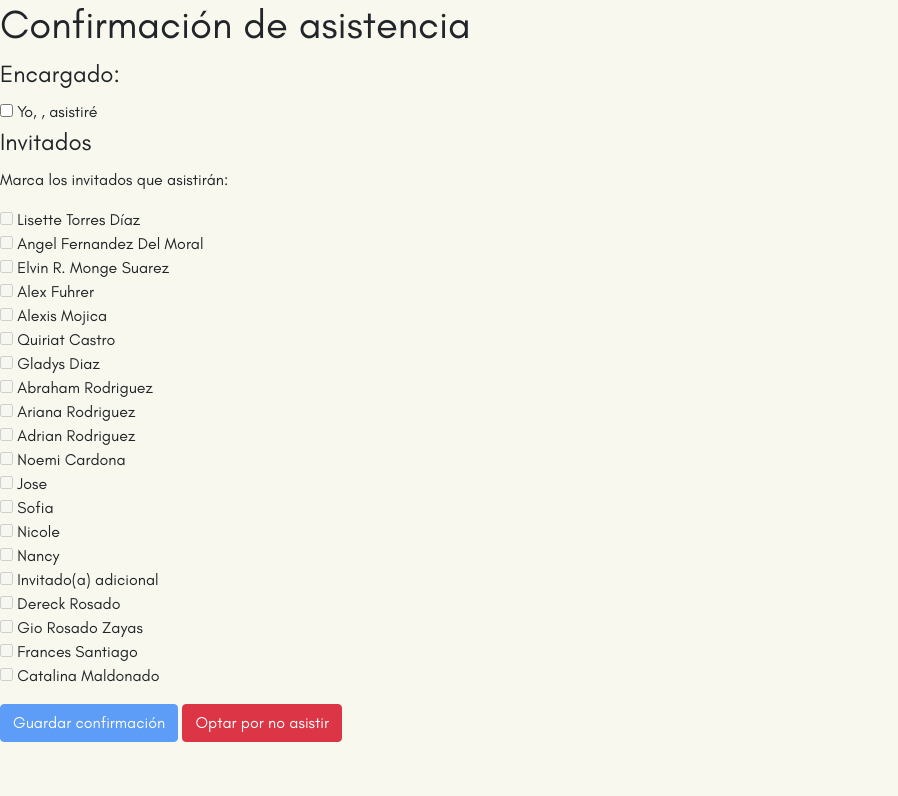
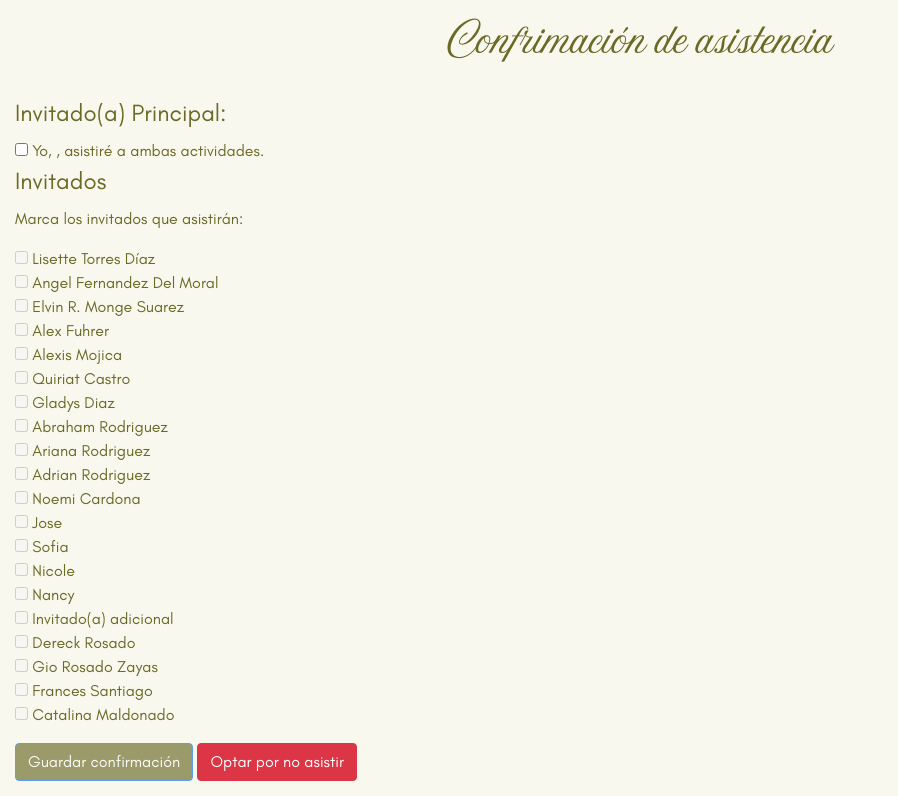
Before and after one commit to cpmt10/A-CWeddingSite, a Flask app: template website/templates/confirmation_form.html in a window 1280 px wide. Shown: the part 40-836 px from the top of the page, without its empty margins (0-898 px from the left). Before the commit the page ends 782 px from the top, so only its background shows below. Run offline with Flask 3, Linux system fonts and the light colour scheme; the template is opened without the code that fills it: values that come from a table or form of the project are taken from there, others are empty; some libraries are stand-ins or nearby versions.

Commit message:
style confirmation (#27)
Co-authored-by: claudiapao10 <claudiapaolamonge10@gmail.com>

```diff
--- a/website/static/css/confirmation_style.css
+++ b/website/static/css/confirmation_style.css
@@ -13,6 +13,11 @@
 @font-face {
   font-family: glaciarIndifference;
   src: url(../fonts/glacial-indifference.regular.otf);
+}
+
+@font-face {
+  font-family: Amoresa;
+  src: url(../fonts/Amoresa.ttf);
 }
 
 /** Base CSS for the whole file. This may be overriden per class, id, etc. **/
@@ -33,20 +38,6 @@ body {
 
 ::selection {
   background: rgb(255, 255, 255);
-}
-
-footer {
-  display: flex;
-  flex-direction: column;
-  justify-content: center;
-  align-items: center;
-  text-align: center;
-  color: #6a6926;
-  box-shadow: 0 0 5px rgba(0, 0, 0, 0);
-}
-
-footer p {
-  margin: 10px;
 }
 
 /** CSS for nav-bar. **/
@@ -121,31 +112,25 @@ a {
   border-radius: 20px;
 }
 
-/** CSS for index introduction section (home) **/
+/** CSS for Title **/
 
-.index-introduction {
-  display: flex;
-  flex-direction: column;
+.confirmation-title h1 {
+  padding-top: 30px;
+  width: 100%;
+  font-size: 35px;
+  font-family: Amoresa;
   justify-content: center;
-  text-align: center;
-  font-family: theSeasons;
-  text-decoration: none;
-  color: #ffffff;
+  color: #6a6926;
 }
 
-.index-introduction .index-image-container {
-  position: relative;
-  display: inline-block;
+/** CSS for confirmation form **/
+#confirmForm {
+  padding: 15px;
+  color: #6a6926;
 }
 
-.index-introduction .overlay-text {
-  width: 80%;
-  position: absolute;
-  top: 50%;
-  left: 50%;
-  transform: translate(-50%, -50%);
-  padding: 10px 20px;
-  text-align: center;
+#confirmBtn {
+  background-color: #6a6926;
 }
 
 /**
--- a/website/static/css/style.css
+++ b/website/static/css/style.css
@@ -381,6 +381,8 @@ a {
 
 .countdown h1 {
   font-size: 100px;
+  color: #f8f8ee;
+  margin-bottom: 0;
 }
 
 .countdown_container {
@@ -398,8 +400,8 @@ a {
 .hours_container,
 .minutes_container,
 .seconds_container {
-  background-color: #6a6926;
-  color: #f8f8ee;
+  background-color: #f8f8ee;
+  color: #6a6926;
   border-radius: 10%;
   margin: 10px;
   height: 150px;
--- a/website/templates/confirmation_form.html
+++ b/website/templates/confirmation_form.html
@@ -35,21 +35,25 @@
     </nav>
   </div>
 
-  <h1>Confirmación de asistencia</h1>
+  <div class="confirmation-title">
+    <h1><center>Confrimación de asistencia</center></h1>
+  </div>
 
   <form id="confirmForm" method="post" action="{{ url_for('views.confirm_form') }}">
     <fieldset>
-      <legend>Encargado: {{ headOfParty.first_name }} {{ headOfParty.paternal_last_name }}</legend>
+      <legend>Invitado(a) Principal: {{ headOfParty.first_name }} {{ headOfParty.paternal_last_name }}</legend>
       <label>
         <input type="checkbox" id="head_confirm" name="head_confirm" value="1" {% if headOfParty.is_confirmed
           %}checked{% endif %} />
-        Yo, {{ headOfParty.first_name }}, asistiré
+        Yo, {{ headOfParty.first_name }}, asistiré a ambas actividades.
       </label>
     </fieldset>
 
     <fieldset>
-      <legend>Invitados</legend>
-      <p>Marca los invitados que asistirán:</p>
+      {% if guests %}
+        <legend>Invitados</legend>
+        <p>Marca los invitados que asistirán:</p>
+      {% endif %}
       <ul style="list-style: none; padding-left: 0;">
         {% for guest in guests %}
         <li>
@@ -64,7 +68,7 @@
       </ul>
     </fieldset>
 
-    <button type="submit" class="btn btn-primary">Guardar confirmación</button>
+    <button type="submit" id ="confirmBtn" class="btn btn-primary">Guardar confirmación</button>
     <button type="button" id="optOutBtn" class="btn btn-danger">Optar por no asistir</button>
   </form>
 
```
